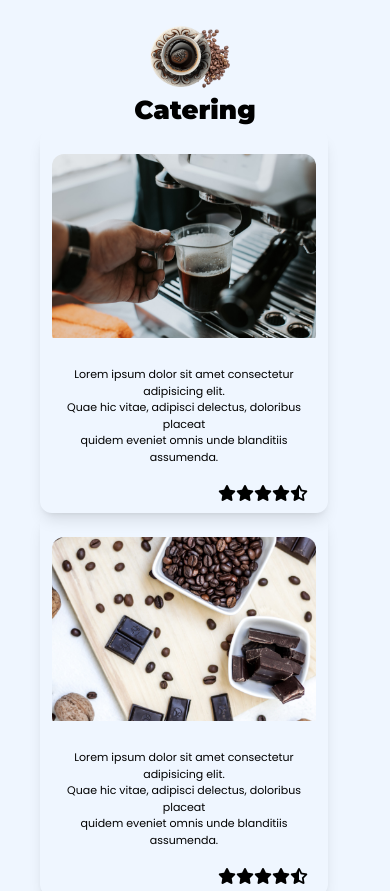
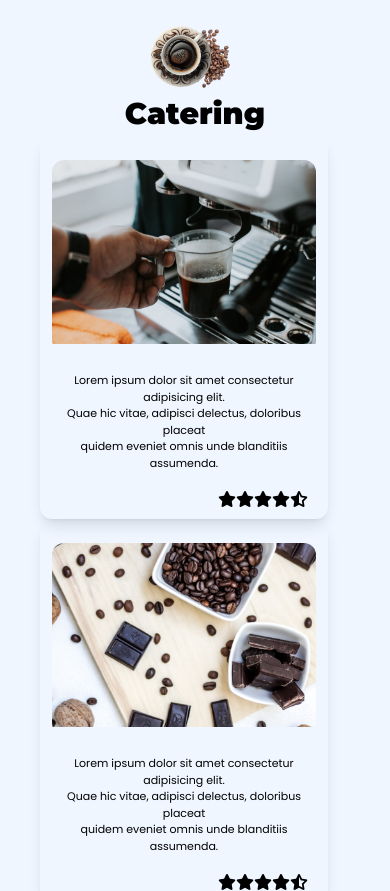
Before and after one commit to kidus-collab/Coffee-terminal, a website: page dist/shop.html in a window 390 px wide. Shown: the part 1549-2440 px from the top of the page. Drawn offline with nearby package versions, Linux system fonts and the light colour scheme; files that its build step writes are made by us from their sources.

Commit message:
Update shop.html

```diff
--- a/dist/shop.html
+++ b/dist/shop.html
@@ -82,7 +82,7 @@
 <section id="catering">
     <div class="items-center justify-center mb-20">
       <img src="/src/assets/Cup.png" alt="Cup of coffee" class="mt-3 mx-auto w-1/4 h-1/4">
-      <h1 class="font-mont text-[26px] sm:text-[40px] md:text-[50px] -mt-3 lg:-mt-5 text-center">Catering</h1>
+      <h1 class="font-mont text-[30px] sm:text-[40px] md:text-[50px] -mt-3 lg:-mt-5 text-center">Catering</h1>
         <div class="mySwiper">
         <!-- column 1 catering -->
         <div class="shadow-lg w-72 ml-10 sm:mx-auto md:w-96 rounded-xl p-3">
```
